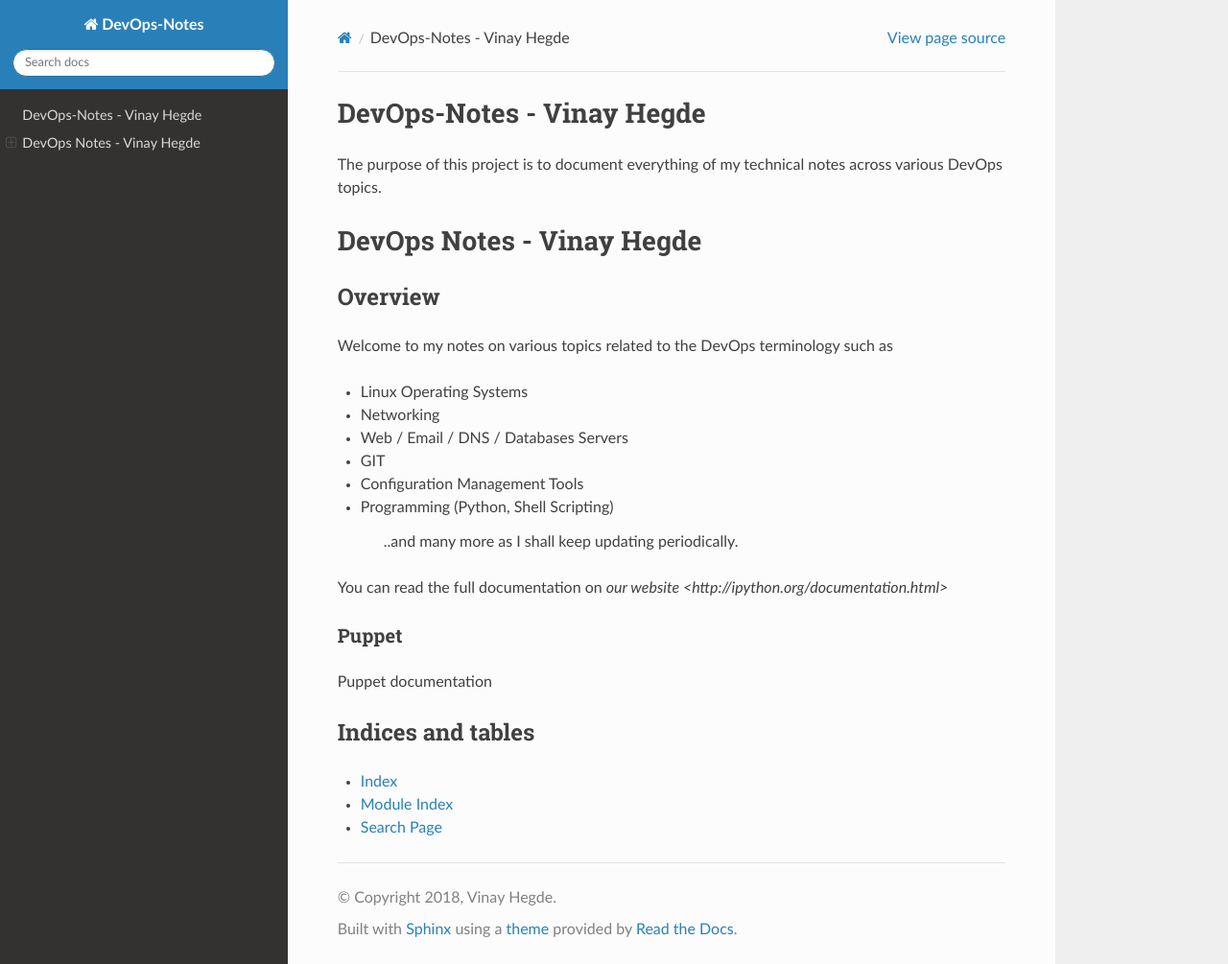
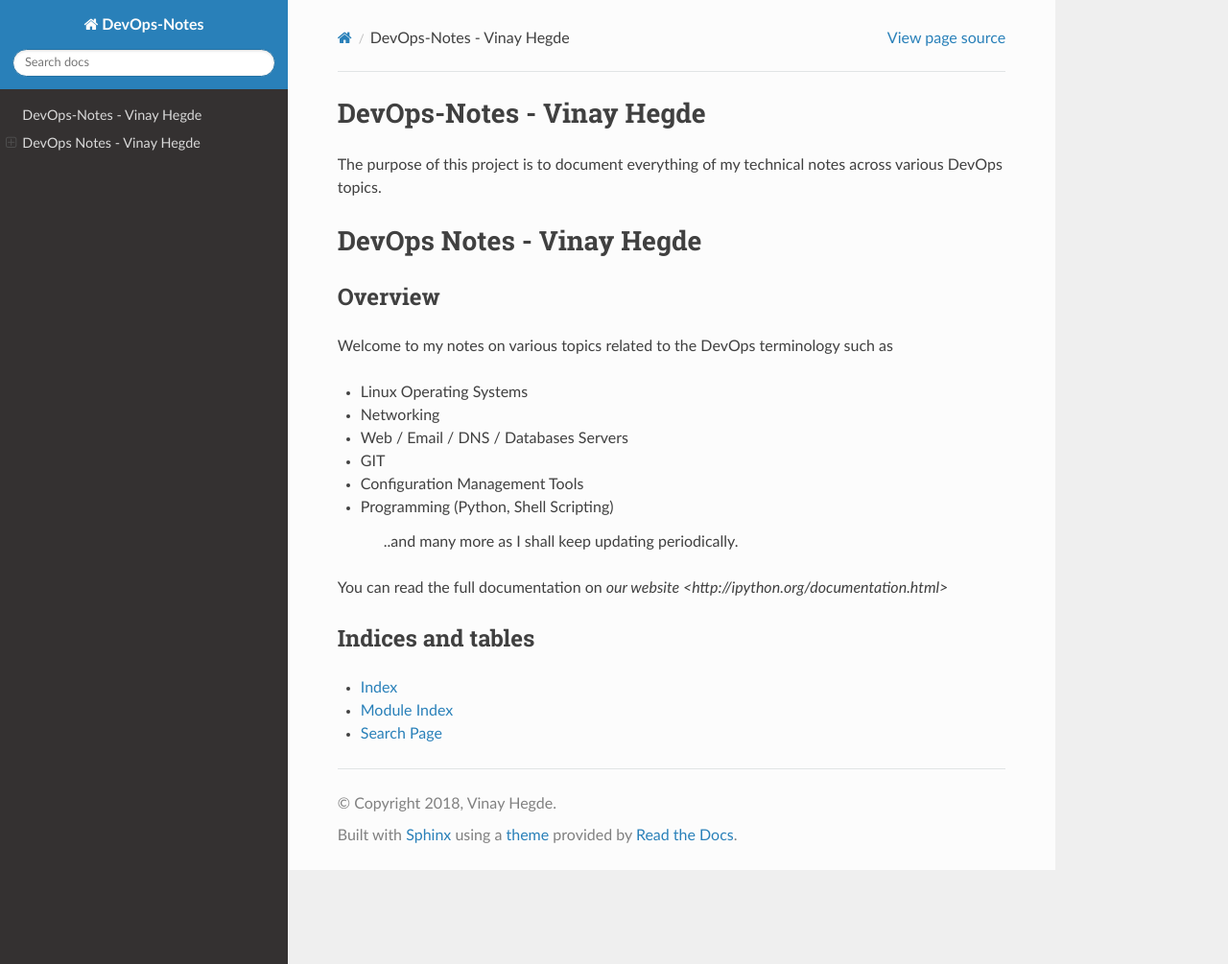
Before and after one commit to vinayhegde1990/devops-notes, a Sphinx documentation site: the page built from docs/source/index.rst, in a window 1280 px wide and 1005 px high. Shown: the whole window at 96% size. Built offline with Sphinx 7.4.7 and the Read the Docs theme 2.0.0, drawn with Linux system fonts in a browser that asks for light colours.

Commit message:
Modifying Index.rst to remove duplicate entries

```diff
--- a/docs/source/index.rst
+++ b/docs/source/index.rst
@@ -6,18 +6,8 @@ The purpose of this project is to document everything of my technical notes acro
 
 .. toctree::
       :maxdepth: 2
-      :caption: Contents:
 
 .. include:: ../source/README.rst
-
-Puppet
-------
-
-.. toctree::
-         :maxdepth: 2
-
-Puppet documentation
-
 
 
 Indices and tables
```
